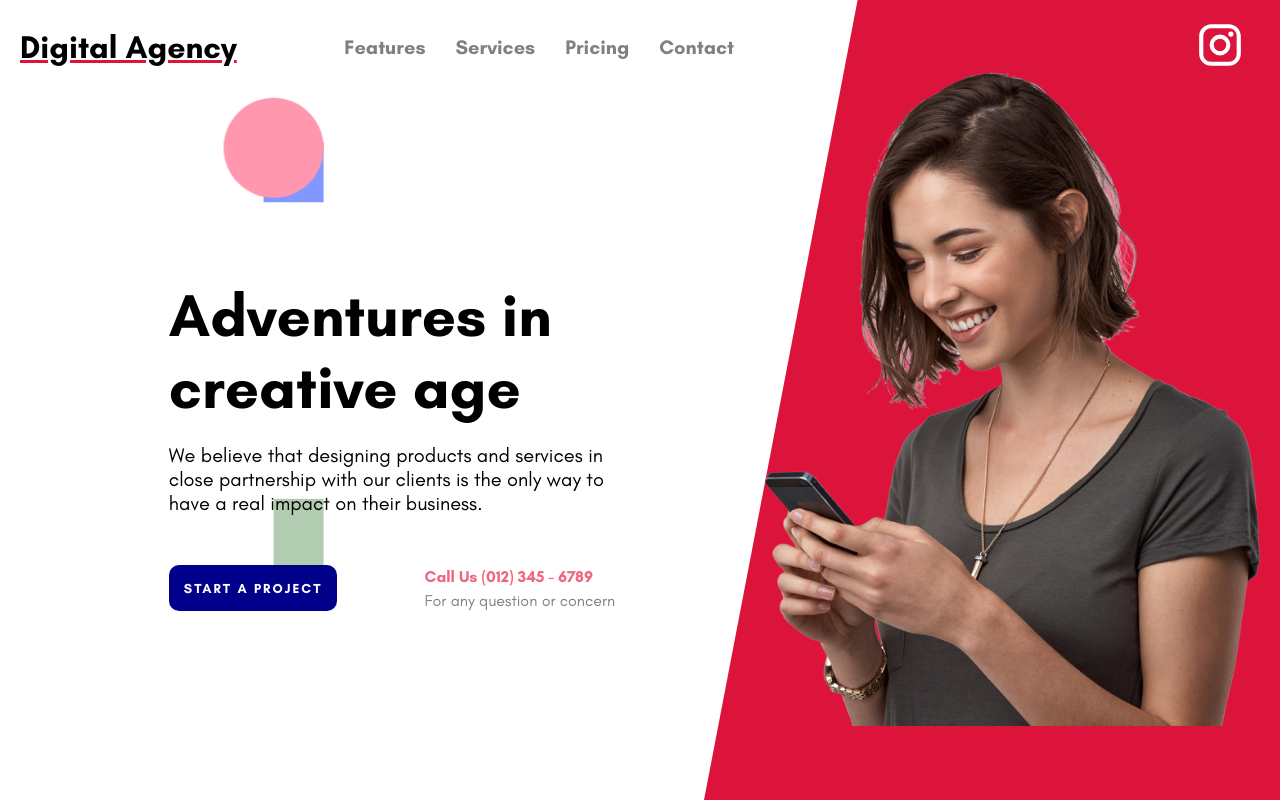
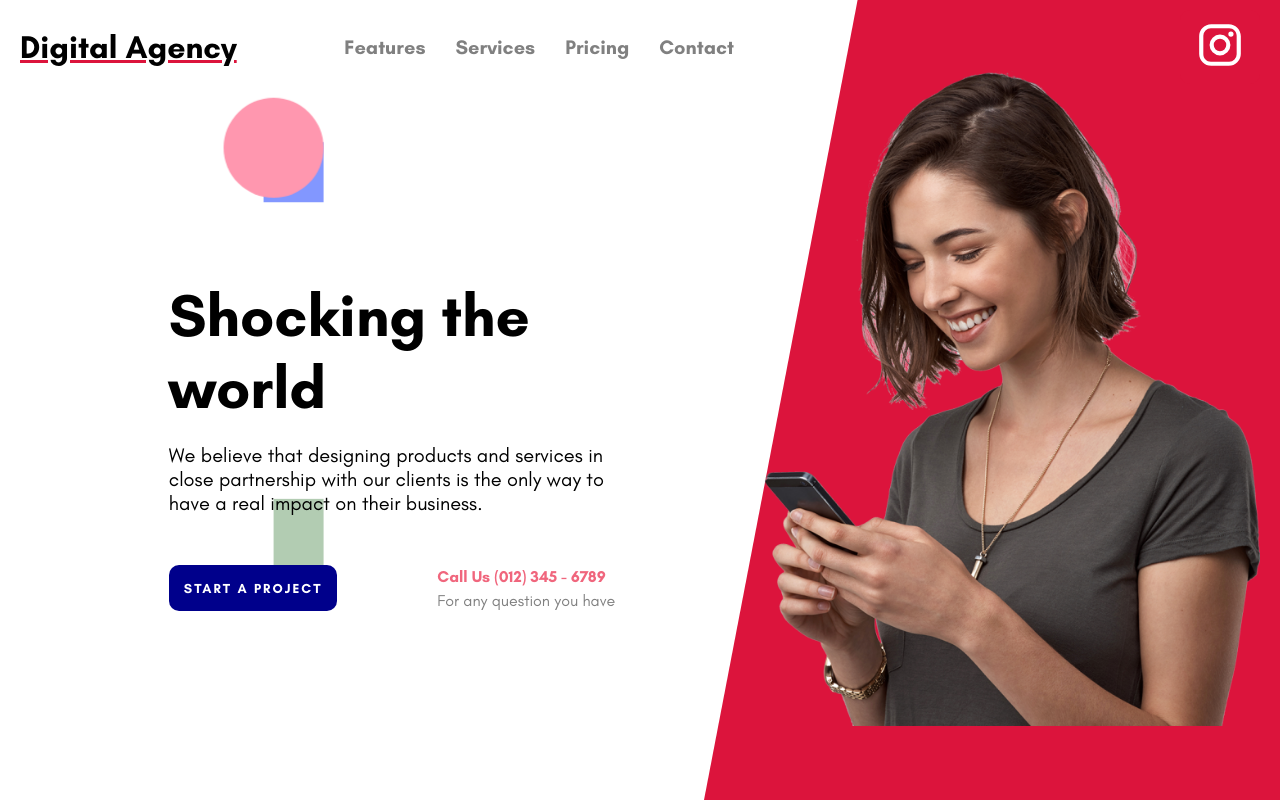
Before and after one commit to GabrielReisfeld/Digital-Agency-Web, a React (Create React App) app: page / in a window 1280 px wide. Shown: the top 800 px of the page. Built offline with nearby package versions, Linux system fonts and the light colour scheme.

Commit message:
changing text in Intro

```diff
--- a/src/components/Intro.jsx
+++ b/src/components/Intro.jsx
@@ -94,7 +94,7 @@ const Intro = () => {
   return (
     <Container>
       <Left>
-        <Title>Adventures in creative age</Title>
+        <Title>Shocking the world</Title>
         <Desc>
           We believe that designing products and services in close partnership
           with our clients is the only way to have a real impact on their
@@ -104,7 +104,7 @@ const Intro = () => {
           <Button>START A PROJECT</Button>
           <Contact>
             <Phone>Call Us (012) 345 - 6789</Phone>
-            <ContactText>For any question or concern</ContactText>
+            <ContactText>For any question you have</ContactText>
           </Contact>
         </Info>
       </Left>
```
